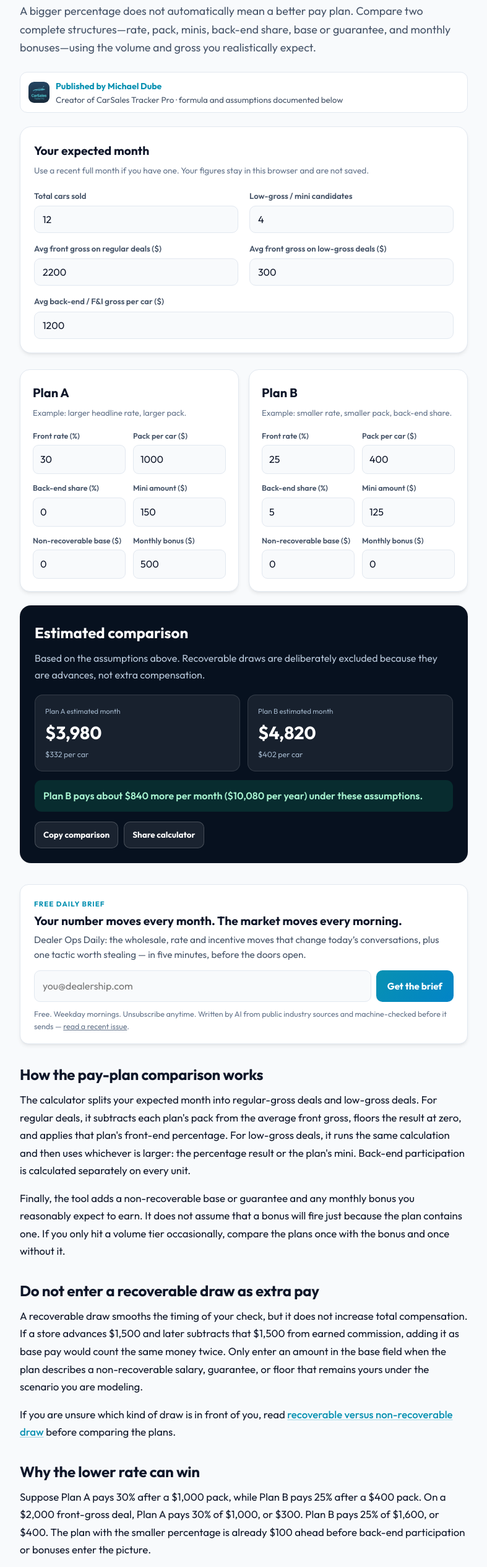
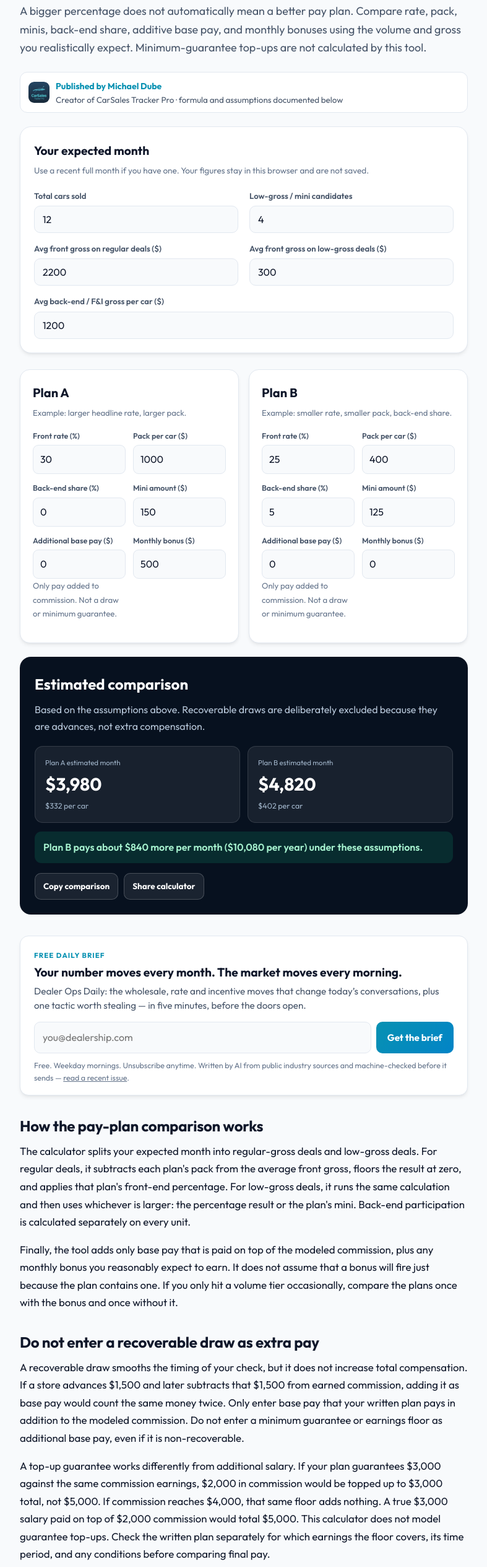
Before and after one commit to artwisdom/carsalestrackerpro.com, a plain HTML site: page tools/pay-plan-comparison-calculator/index.html in a window 1280 px wide. Shown: the part 233-2762 px from the top of the page at 62% size, without its empty margins (246-1033 px from the left). Drawn offline with Linux system fonts and the light colour scheme.

Commit message:
Clarify additive base pay in pay-plan calculator

```diff
--- a/tools/pay-plan-comparison-calculator/index.html
+++ b/tools/pay-plan-comparison-calculator/index.html
@@ -4,7 +4,7 @@
 <meta charset="UTF-8">
 <meta name="viewport" content="width=device-width, initial-scale=1.0">
 <title>Car Sales Pay Plan Comparison Calculator | Free Tool</title>
-<meta name="description" content="Compare two car-sales pay plans side by side. Model rate, pack, minis, back-end share, base or draw, and bonuses to see the monthly difference.">
+<meta name="description" content="Compare two car-sales pay plans side by side. Model rate, pack, minis, back-end share, additive base, and bonuses to see the monthly difference.">
 <link rel="canonical" href="https://carsalestrackerpro.com/tools/pay-plan-comparison-calculator/">
 <link rel="alternate" type="application/rss+xml" title="CarSales Tracker Pro Guides" href="https://carsalestrackerpro.com/feed.xml">
 <meta name="theme-color" content="#0891B2">
@@ -42,7 +42,7 @@
 {"@context":"https://schema.org","@type":"FAQPage","mainEntity":[
   {"@type":"Question","name":"Why can a lower commission rate pay more?","acceptedAnswer":{"@type":"Answer","text":"Because pack, minis, back-end participation, base pay, and bonuses can outweigh the headline rate. A 25% plan with a low pack can pay more than a 30% plan with a high pack."}},
   {"@type":"Question","name":"How does this calculator treat mini deals?","acceptedAnswer":{"@type":"Answer","text":"For the number of low-gross units you enter, the tool calculates the front-end percentage after pack and uses the larger of that amount or the plan's mini. Back-end participation is then added separately."}},
-  {"@type":"Question","name":"Should I enter a recoverable draw as base pay?","acceptedAnswer":{"@type":"Answer","text":"Usually no. A recoverable draw is an advance against commission, not extra compensation. Enter only a non-recoverable monthly base or guarantee that remains yours in addition to the modeled commission."}},
+  {"@type":"Question","name":"Should I enter a recoverable draw as base pay?","acceptedAnswer":{"@type":"Answer","text":"No. A recoverable draw is an advance against commission, not extra compensation. Enter only base pay paid in addition to the modeled commission. A minimum guarantee or earnings floor is not extra base pay; this tool does not calculate its top-up."}},
   {"@type":"Question","name":"Does the result replace my written pay plan?","acceptedAnswer":{"@type":"Answer","text":"No. The comparison is an estimate based on the values you enter. Your signed plan and the dealership's official accounting determine actual compensation."}}
 ]}
 </script>
@@ -68,7 +68,7 @@
     <div class="post-meta"><span class="pill">Free tool</span><span>Updated July 2026</span></div>
     <h1>Car Sales Pay Plan Comparison Calculator</h1>
   </div>
-  <p class="lede">A bigger percentage does not automatically mean a better pay plan. Compare two complete structures—rate, pack, minis, back-end share, base or guarantee, and monthly bonuses—using the volume and gross you realistically expect.</p>
+  <p class="lede">A bigger percentage does not automatically mean a better pay plan. Compare rate, pack, minis, back-end share, additive base pay, and monthly bonuses using the volume and gross you realistically expect. Minimum-guarantee top-ups are not calculated by this tool.</p>
   <div class="byline">
     <img src="/assets/icon.png" alt="" width="180" height="180">
     <div><strong><a href="/authors/michael-dube/">Published by Michael Dube</a></strong><span>Creator of CarSales Tracker Pro · formula and assumptions documented below</span></div>
@@ -95,7 +95,7 @@
         <div><label for="aPack">Pack per car ($)</label><input id="aPack" type="number" inputmode="decimal" min="0" value="1000"></div>
         <div><label for="aBackRate">Back-end share (%)</label><input id="aBackRate" type="number" inputmode="decimal" min="0" value="0"></div>
         <div><label for="aMini">Mini amount ($)</label><input id="aMini" type="number" inputmode="decimal" min="0" value="150"></div>
-        <div><label for="aBase">Non-recoverable base ($)</label><input id="aBase" type="number" inputmode="decimal" min="0" value="0"></div>
+        <div><label for="aBase">Additional base pay ($)</label><input id="aBase" type="number" inputmode="decimal" min="0" value="0" aria-describedby="aBaseHint"><p class="hint" id="aBaseHint">Only pay added to commission. Not a draw or minimum guarantee.</p></div>
         <div><label for="aBonus">Monthly bonus ($)</label><input id="aBonus" type="number" inputmode="decimal" min="0" value="500"></div>
       </div>
     </section>
@@ -108,7 +108,7 @@
         <div><label for="bPack">Pack per car ($)</label><input id="bPack" type="number" inputmode="decimal" min="0" value="400"></div>
         <div><label for="bBackRate">Back-end share (%)</label><input id="bBackRate" type="number" inputmode="decimal" min="0" value="5"></div>
         <div><label for="bMini">Mini amount ($)</label><input id="bMini" type="number" inputmode="decimal" min="0" value="125"></div>
-        <div><label for="bBase">Non-recoverable base ($)</label><input id="bBase" type="number" inputmode="decimal" min="0" value="0"></div>
+        <div><label for="bBase">Additional base pay ($)</label><input id="bBase" type="number" inputmode="decimal" min="0" value="0" aria-describedby="bBaseHint"><p class="hint" id="bBaseHint">Only pay added to commission. Not a draw or minimum guarantee.</p></div>
         <div><label for="bBonus">Monthly bonus ($)</label><input id="bBonus" type="number" inputmode="decimal" min="0" value="0"></div>
       </div>
     </section>
@@ -132,10 +132,11 @@
   <article>
     <h2>How the pay-plan comparison works</h2>
     <p>The calculator splits your expected month into regular-gross deals and low-gross deals. For regular deals, it subtracts each plan's pack from the average front gross, floors the result at zero, and applies that plan's front-end percentage. For low-gross deals, it runs the same calculation and then uses whichever is larger: the percentage result or the plan's mini. Back-end participation is calculated separately on every unit.</p>
-    <p>Finally, the tool adds a non-recoverable base or guarantee and any monthly bonus you reasonably expect to earn. It does not assume that a bonus will fire just because the plan contains one. If you only hit a volume tier occasionally, compare the plans once with the bonus and once without it.</p>
+    <p>Finally, the tool adds only base pay that is paid on top of the modeled commission, plus any monthly bonus you reasonably expect to earn. It does not assume that a bonus will fire just because the plan contains one. If you only hit a volume tier occasionally, compare the plans once with the bonus and once without it.</p>
 
     <h2>Do not enter a recoverable draw as extra pay</h2>
-    <p>A recoverable draw smooths the timing of your check, but it does not increase total compensation. If a store advances $1,500 and later subtracts that $1,500 from earned commission, adding it as base pay would count the same money twice. Only enter an amount in the base field when the plan describes a non-recoverable salary, guarantee, or floor that remains yours under the scenario you are modeling.</p>
+    <p>A recoverable draw smooths the timing of your check, but it does not increase total compensation. If a store advances $1,500 and later subtracts that $1,500 from earned commission, adding it as base pay would count the same money twice. Only enter base pay that your written plan pays in addition to the modeled commission. Do not enter a minimum guarantee or earnings floor as additional base pay, even if it is non-recoverable.</p>
+    <p>A top-up guarantee works differently from additional salary. If your plan guarantees $3,000 against the same commission earnings, $2,000 in commission would be topped up to $3,000 total, not $5,000. If commission reaches $4,000, that same floor adds nothing. A true $3,000 salary paid on top of $2,000 commission would total $5,000. This calculator does not model guarantee top-ups. Check the written plan separately for which earnings the floor covers, its time period, and any conditions before comparing final pay.</p>
     <p>If you are unsure which kind of draw is in front of you, read <a href="/blog/car-sales-draw-explained/">recoverable versus non-recoverable draw</a> before comparing the plans.</p>
 
     <h2>Why the lower rate can win</h2>
@@ -159,7 +160,7 @@
     <div class="faq">
       <details open><summary>Why can a lower commission rate pay more?</summary><div class="ans">Because pack, minis, back-end participation, base pay, and bonuses can outweigh the headline rate. A 25% plan with a low pack can pay more than a 30% plan with a high pack.</div></details>
       <details><summary>How does this calculator treat mini deals?</summary><div class="ans">For the low-gross units you enter, it calculates front-end percentage after pack and uses the larger of that amount or the plan's mini. Back-end participation is added separately.</div></details>
-      <details><summary>Should I enter a recoverable draw as base pay?</summary><div class="ans">Usually no. A recoverable draw is an advance against commission, not extra compensation. Enter only a non-recoverable monthly base or guarantee that remains yours in addition to the modeled commission.</div></details>
+      <details><summary>Should I enter a recoverable draw as base pay?</summary><div class="ans">No. A recoverable draw is an advance against commission, not extra compensation. Enter only base pay paid in addition to the modeled commission. A minimum guarantee or earnings floor is not extra base pay; this tool does not calculate its top-up.</div></details>
       <details><summary>Does the result replace my written pay plan?</summary><div class="ans">No. The comparison is an estimate based on the values you enter. Your signed plan and the dealership's official accounting determine actual compensation.</div></details>
     </div>
 
```
